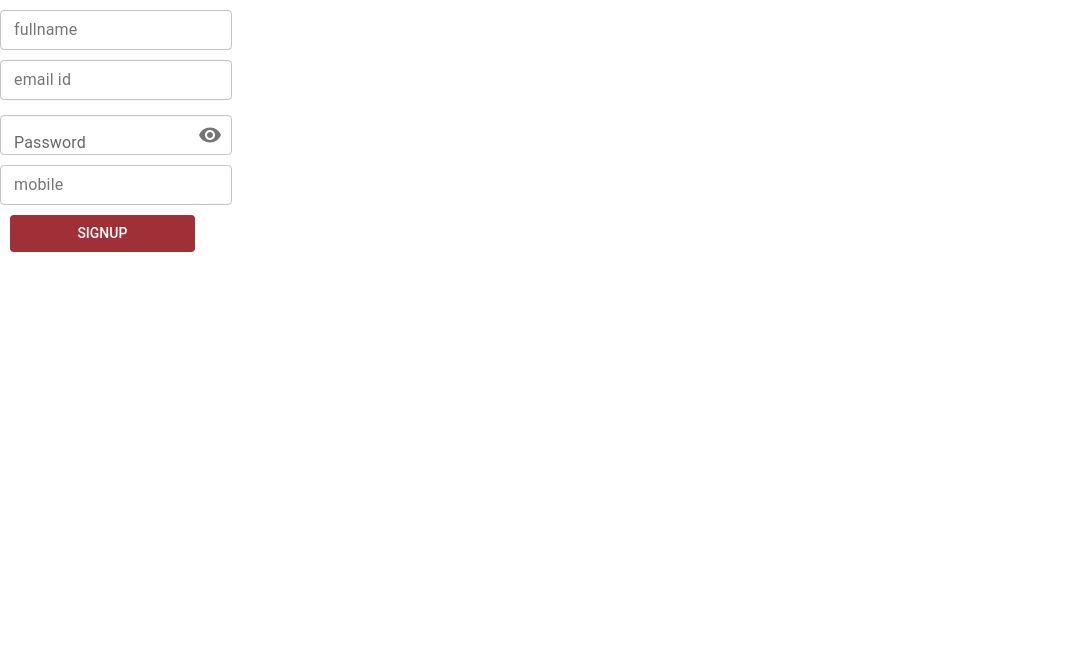
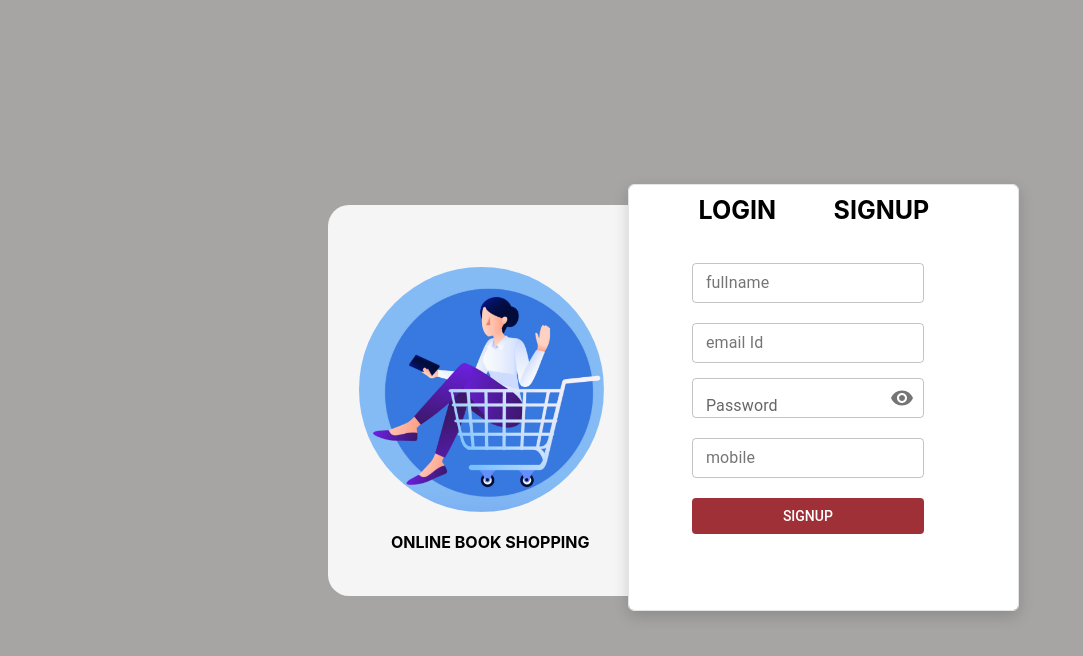
Before and after one commit to shivakar8650/BookStoreReact, a React (Create React App) app: page / in a window 1280 px wide. Shown: the top 656 px of the page, without its empty margins (0-1083 px from the left). Built offline with nearby package versions, Linux system fonts and the light colour scheme.

Commit message:
[shivakar]added:setup cennection with backend for login and signup

```diff
--- a/package.json
+++ b/package.json
@@ -11,8 +11,10 @@
     "@testing-library/jest-dom": "^5.16.2",
     "@testing-library/react": "^12.1.3",
     "@testing-library/user-event": "^13.5.0",
+    "axios": "^0.26.0",
     "react": "^17.0.2",
     "react-dom": "^17.0.2",
+    "react-router-dom": "^6.2.1",
     "react-scripts": "5.0.0",
     "sass": "^1.49.9",
     "web-vitals": "^2.1.4"
--- a/src/App.js
+++ b/src/App.js
@@ -2,12 +2,14 @@
 import './App.css';
 import Login from './component/login/Login';
 import Signup from './component/signup/Signup';
+import Mainpage from './pages/mainpage/Mainpage';
 
 function App() {
   return (
     <div className="App">
       {/* <Login /> */}
-      <Signup />
+      {/* <Signup /> */}
+       <Mainpage />
     </div>
   );
 }
--- /dev/null
+++ b/src/Services/Axiosservices.js
@@ -0,0 +1,13 @@
+import axios from 'axios';
+
+const AxiosService = {
+
+    postService: (url, data, header = false) => {
+        return axios.post(url, data, header);
+    },
+    getService: (url, data, header = false) => {
+        return axios.get(url, data, header);
+    },
+
+}
+export default AxiosService;
--- /dev/null
+++ b/src/Services/UserServices.js
@@ -0,0 +1,12 @@
+import AxiosService from "./Axiosservices";
+
+let url = 'https://localhost:44359/api/User';
+
+export const UserService = {
+     login: (data) => {
+        return AxiosService.postService(`${url}/login`, data)
+     },
+     signup: (data) => {
+        return AxiosService.postService(`${url}/register`, data)
+     },
+ }
--- a/src/component/login/Login.jsx
+++ b/src/component/login/Login.jsx
@@ -7,10 +7,13 @@ import InputAdornment from '@mui/material/InputAdornment';
 import FormControl from '@mui/material/FormControl';
 import Visibility from '@mui/icons-material/Visibility';
 import VisibilityOff from '@mui/icons-material/VisibilityOff';
-
+import { Navigate } from "react-router-dom";
 import './login.scss';
-
+import {UserService} from '../../Services/UserServices';
+// import { useNavigate } from 'react-router';
 function Login() {
+    // const navigate = useNavigate();
+    // const services =  UserService();
     const [values, setValues] = React.useState({
         emailId: "",
         password: "",
@@ -47,8 +50,20 @@ function Login() {
 
     const login = () => {
         let isValidate = validate();
-        if (!isValidate) {
-            console.log(isValidate);
+        if(!isValidate){
+            let data={
+                "emailID": values.emailId,
+                "password": values.password
+            }
+            console.log(data);
+            UserService.login(data).then(( res)=>{
+                console.log(res.data);
+                console.log(res.data.data.fullName);
+                localStorage.setItem("name" ,res.data.data.fullName )
+                localStorage.setItem("token",res.data.data.token)
+            // <Navigate to="Mainpage" />
+            }).catch((err)=>{
+            })
         }
     }
 
@@ -72,6 +87,7 @@ function Login() {
                         error={values.passwordError}
                         // helperText={values.passwordError ? "passwoed required " : " "}
                         onChange={handleChange('password')}
+                        // onChange={(e) => changeFields(e)}
                         endAdornment={
                             <InputAdornment position="end">
                                 <IconButton
--- a/src/component/login/login.scss
+++ b/src/component/login/login.scss
@@ -1,14 +1,15 @@
 .login {
-  width: 16%;
+  width: 100%;
+  padding-top: 30px;
     .emailfield {
       width: 232px;
-      margin-top: 10px;
+      margin-top: 20px;
       background: #FFFFFF 0% 0% no-repeat padding-box;
       border-radius: 2px;
       opacity: 1;
     }
     .passwordfield {
-      margin-top: 15px;
+      margin-top: 20px;
       width: 232px;
       background: #FFFFFF 0% 0% no-repeat padding-box;
       border-radius: 2px;
@@ -20,9 +21,11 @@
       border-radius: 3px;
       opacity: 1;
       color: #FFFFFF;
-
+      margin-left: 50px;
     }
-
+   .mid{
+    margin-left: 100px;
+   }
     .Buttons {
       display: flex;
       width: 236px;
--- a/src/component/signup/Signup.jsx
+++ b/src/component/signup/Signup.jsx
@@ -8,14 +8,14 @@ import InputAdornment from '@mui/material/InputAdornment';
 import FormControl from '@mui/material/FormControl';
 import Visibility from '@mui/icons-material/Visibility';
 import VisibilityOff from '@mui/icons-material/VisibilityOff';
-
+import {UserService} from '../../Services/UserServices';
 
 function Signup() {
 
     const [values, setValues] = React.useState({
         fullname:"",
-        emailId: "",
-        password: "",
+        emailId:"",
+        password:"",
         mobile:"",
         emailIdError: false,
         passwordError: false,
@@ -26,6 +26,7 @@ function Signup() {
 
     const changeFields = (e) => {
         setValues(previousvalues => {
+            console.log(e.target.value)
             return { ...previousvalues, [e.target.name]: e.target.value }
         })
     }
@@ -36,10 +37,9 @@ function Signup() {
         let mobilerror = values.mobile === '' ? true : false
 
         setValues((previousvalues) => {
-        return { ...previousvalues, emailIdError: emailError, passwordError: passworderror, fullnameError:fullnamerror, mobileError:mobilerror }
+        return { ...previousvalues, emailIdError: emailError, passwordError: passworderror, fullnameError: fullnamerror, mobileError: mobilerror }
     })
-    return emailError || passworderror || fullnamerror || mobilerror
-
+    return emailError || passworderror || fullnamerror || mobilerror;
     }
     const handleClickShowPassword = () => {
         setValues({
@@ -56,23 +56,34 @@ function Signup() {
     };
     const signup = () => {
         let isValidate = validate();
-        if (!isValidate) {
-            console.log(isValidate);
+        if(!isValidate){
+            let data={
+                    "fullName": values.fullname,
+                    "emailID": values.emailId,
+                    "password": values.password,
+                    "mobile": values.mobile
+            }
+            console.log(data);
+            UserService.signup(data).then(( res)=>{
+                console.log(res.data);
+                window.location.reload();
+            }).catch((err)=>{
+            })
         }
     }
-
-
 
     return (
         <>
             <div className='signup'>
                 <div className='fullname'>
                     <TextField name="fullname" className="emailfield" size="small" type='text' id="outlined-email" label="fullname" variant="outlined"
-                    onChange={(e) => changeFields(e)} error={values.emailIdError} />
+                    onChange={(e) => changeFields(e)} error={values.fullnameError} />
                 </div>
                 <div className='Email'>
-                    <TextField name="emailid" className="emailfield" size="small" type='text' id="outlined-email" label="email id" variant="outlined"
-                    onChange={(e) => changeFields(e)} error={values.emailIdError} />
+                    <TextField name="emailId" className="emailfield" size="small" type='text' id="outlined-email" label=" email Id" variant="outlined"
+                    onChange={(e) => changeFields(e)}
+                    error={values.emailIdError}
+                     />
                 </div>
                 <div>
                     <FormControl className="passwordfield" variant="outlined">
@@ -103,7 +114,7 @@ function Signup() {
                 </div>
                 <div className='Mo_number'>
                 <TextField name="mobile" className="emailfield" size="small" type='text' id="outlined-email" label="mobile" variant="outlined"
-                onChange={(e) => changeFields(e)} error={values.emailIdError} />
+                onChange={(e) => changeFields(e)} error={values.mobileError} />
                 </div>
                 <div className='s-Button'>
                 <Button className='signupbutton' style={{ backgroundColor: '#A03037' }} onClick={() => signup()}> Signup </Button>
--- a/src/component/signup/signup.scss
+++ b/src/component/signup/signup.scss
@@ -1,8 +1,10 @@
 .signup {
-    width: 16%;
+    width: 100%;
+     padding-top: 20px;
       .emailfield {
+
         width: 232px;
-        margin-top: 10px;
+        margin-top: 20px;
         background: #FFFFFF 0% 0% no-repeat padding-box;
         border-radius: 2px;
         opacity: 1;
@@ -15,9 +17,9 @@
         opacity: 1;
       }
       .s-Button{
-         margin: 10px;
+           padding-top: 20px;
         .signupbutton {
-            width: 100%;
+            width: 232px;
             text-align: left;
             letter-spacing: 0px;
             color: #FFFFFF;
--- /dev/null
+++ b/src/pages/mainpage/Mainpage.jsx
@@ -0,0 +1,41 @@
+import React from 'react'
+import Login from '../../component/login/Login'
+import Signup from '../../component/signup/Signup'
+import logo from '../../Assets/logo.png'
+import './mainpage.scss'
+
+export default function Mainpage() {
+
+    const [valid, setValid] = React.useState();
+
+    const loginOptions = () => {
+        setValid(true);
+    };
+    const signupOptions = () => {
+        setValid(false);
+    };
+  return (
+
+        <div className='main-container' >
+         <div className='left-image'>
+             <img className="Logo" src={logo} alt="main logo"></img>
+             <div className='logotitle'>ONLINE BOOK SHOPPING</div>
+             <div className='rigth-login'>
+                 {/* <div className='top'> */}
+                 <div className='login' onClick={loginOptions}>
+                     LOGIN
+                 </div>
+                 <div className='signup'  onClick={signupOptions}  >
+                     SIGNUP
+                 </div>
+                 {/* </div> */}
+                 <div className='conditionalcomponent'>
+                 {valid ? <Login /> :<Signup />}
+                 </div>
+
+         </div>
+         </div>
+     </div>
+
+  )
+}
--- /dev/null
+++ b/src/pages/mainpage/mainpage.scss
@@ -0,0 +1,71 @@
+
+ .main-container {
+        height: 100vh;
+        width: 100%;
+        background: #a7a4a4 0% 0% no-repeat padding-box;
+        display: flex;
+        justify-content: center;
+        align-items: center;
+    .left-image {
+
+      display: flex;
+      flex-direction: column;
+      width: 624px;
+      height: 391px;
+      background: #f5f5f5 0% 0% no-repeat padding-box;
+      border-radius: 21px;
+
+      .Logo {
+        width: 245px;
+        height: 245px;
+        border-radius: 200px;
+        margin-left: 5%;
+        margin-top: 10%;
+
+      }
+      .logotitle{
+
+
+        margin-left: -48%;
+        margin-top: 20px;
+        font-weight: bold;
+      }
+    }
+    .rigth-login{
+
+      display: flex;
+      width: 389px;
+      height: 425px;
+      background: #ffffff 0% 0% no-repeat padding-box;
+      box-shadow: 0px 5px 15px #00000029;
+      border: 1px solid #e4e4e4;
+      border-radius: 6px;
+      opacity: 1;
+      margin-left: 48%;
+      margin-top: -59%;
+      margin-bottom: -120%;
+
+        .login {
+        width: 70px;
+        height: 33px;
+        font-size: 25px;
+        font-weight: bold;
+        margin-top: -20px;
+        margin-left: 70px;
+        }
+      .signup {
+        width: 89px;
+        height: 33px;
+        font-size: 25px;
+        font-weight: bold;
+        margin-top: -10px;
+        margin-left: 65px;
+      }
+      .conditionalcomponent {
+        width: 350px;
+        margin-left: -76%;
+        margin-top: 6vh;
+
+      }
+    }
+  }
```
Also changed, not shown: src/Assets/logo.png (added), 1 other file (tests, documents, lock files or other folders).
